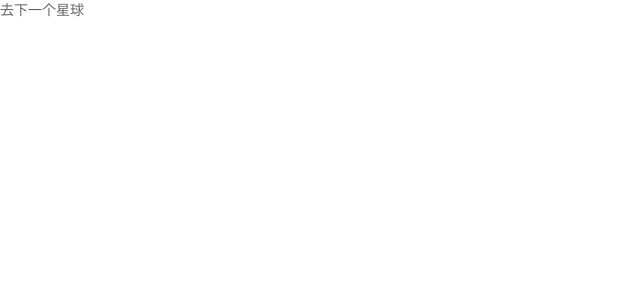
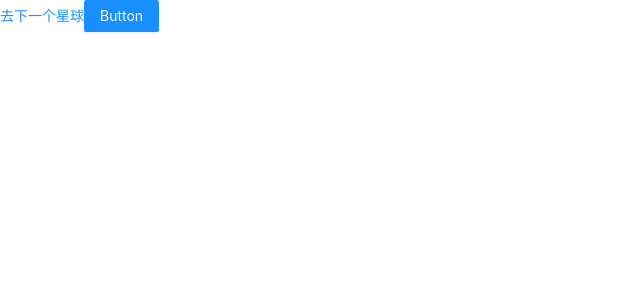
Before and after one commit to penghui0712/react-test, a React (Create React App) app: page / in a window 1280 px wide. Shown: the top 300 px of the page, without its empty margins (0-640 px from the left). Built offline with nearby package versions, Linux system fonts and the light colour scheme.

Commit message:
react项目搭建

```diff
--- a/package.json
+++ b/package.json
@@ -6,6 +6,7 @@
     "@testing-library/jest-dom": "^4.2.4",
     "@testing-library/react": "^9.5.0",
     "@testing-library/user-event": "^7.2.1",
+    "antd": "^4.1.3",
     "node-sass": "^4.13.1",
     "react": "^16.13.1",
     "react-dom": "^16.13.1",
--- /dev/null
+++ b/src/components/child.jsx
@@ -0,0 +1,13 @@
+import React from "react"
+
+function Home() {
+//   const [visible, setVisible] = useState(false)
+//   const {
+//     countNum: { count },
+//     dispatch,
+//   } = props
+
+  return <div>子组件</div>
+}
+
+export default Home
--- a/src/pages/site/back.jsx
+++ b/src/pages/site/back.jsx
@@ -6,7 +6,9 @@ export default class Back extends Component {
     this.state = {};
   }
 
-  componentDidMount() {}
+  componentDidMount() {
+      console.log(this.props.match.params);
+  }
   render() {
     return (
       <div className="outer home">
--- /dev/null
+++ b/src/pages/site/father.jsx
@@ -0,0 +1,7 @@
+import React from "react";
+
+export default class MainLayout extends React.Component {
+  render() {
+    return <div className="main-layout">{this.props.children}</div>;
+  }
+}
--- a/src/pages/site/index.jsx
+++ b/src/pages/site/index.jsx
@@ -1,4 +1,6 @@
 import React, { Component } from 'react'
+import { Button } from "antd"
+import "./../../style/antd.scss";
 
 export default class Index extends Component {
   constructor (props) {
@@ -11,7 +13,11 @@ export default class Index extends Component {
   render () {
     return (
       <div className="outer home">
-        <a href="/detail">去下一个星球</a>
+        <a href="/detail/3">去下一个星球</a>
+        <Button type="primary">Button</Button>
+        {/* <button onClick={() => this.props.history.push("detail")}>
+          通过函数跳转
+        </button> */}
       </div>
     );
   }
--- a/src/router/App.js
+++ b/src/router/App.js
@@ -1,7 +1,16 @@
 import React, { Component } from 'react'
-import { BrowserRouter as Router, Switch, Route } from 'react-router-dom'
+import {
+  BrowserRouter as Router,
+  // HashRouter,
+  // hashHistory,
+  Switch,
+  Route
+} from "react-router-dom"
+
 import Index from "./../pages/site/index";
 import Back from "./../pages/site/back";
+import Father from "./../pages/site/father";
+import Child from "./../components/child";
 
 
 export default class App extends Component {
@@ -10,9 +19,21 @@ export default class App extends Component {
           <Router basename="/">
             <Switch>
               <Route exact path="/" component={Index} />
-              <Route exact path="/detail" component={Back} />
+              <Route exact path="/detail/:id" component={Back} />
+              {/* <Route exact path="/father" component={
+                  <Father>
+                    <Route exact path="/child" component={Child} />
+                  </Father>
+                }
+              /> */}
             </Switch>
           </Router>
+          // <HashRouter history={hashHistory}>
+          //   <Switch>
+          //     <Route exact path="/" component={Index} />
+          //     <Route exact path="/detail" component={Back} />
+          //   </Switch>
+          // </HashRouter>
         );
     }
 }
--- /dev/null
+++ b/src/style/antd.scss
@@ -0,0 +1,5 @@
+@import '~antd/dist/antd.css';
+
+.outer {
+  text-align: left;
+}
```
Also changed, not shown: src/App.js (deleted, +0 -26 lines), 1 other file (tests, documents, lock files or other folders).
